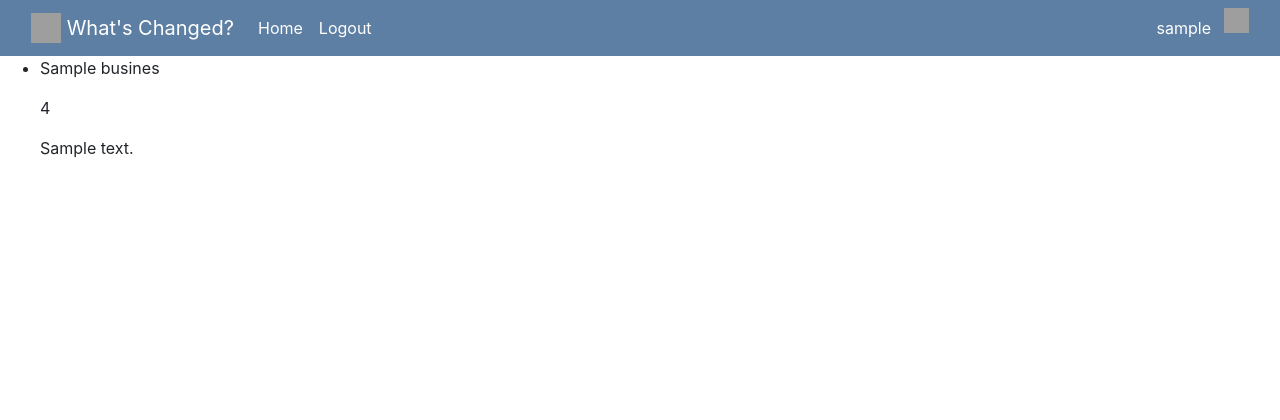
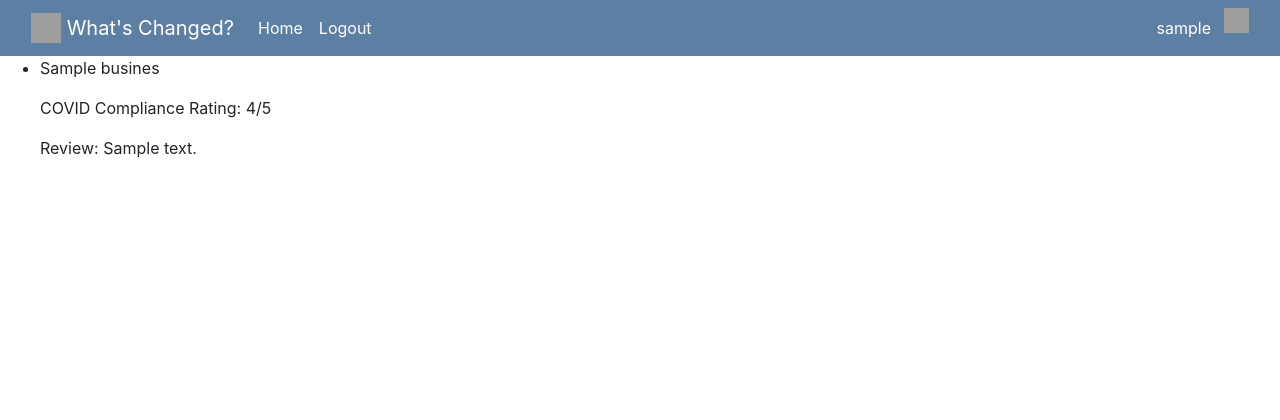
Before and after one commit to naqiaz/whats-changed, a Django app: a page that uses changed/templates/changed/profile.html in a window 1280 px wide. Shown: the top 420 px of the page. Run offline with Django 3.2, Linux system fonts and the light colour scheme; tables that the repository leaves empty hold one stand-in row (values such as "Sample post"); some libraries are stand-ins or nearby versions; grey boxes are pictures that could not be loaded.

Commit message:
Add details to profile page

```diff
--- a/changed/templates/changed/profile.html
+++ b/changed/templates/changed/profile.html
@@ -2,16 +2,18 @@
 
 {% block content %}
 <!--Content goes here-->
+
 <head>
     <title>{{user.username}}</title>
 </head>
+
 <body>
     {% for review in user_reviews %}
     <ul>
         <li>
             <p>{{review.business.business_name}}</p>
-            <p>{{review.covid_compliance_rating}}</p>
-            <p>{{review.body}}</p>
+            <p>COVID Compliance Rating: {{review.covid_compliance_rating}}/5</p>
+            <p>Review: {{review.body}}</p>
         </li>
     </ul>
 
```
